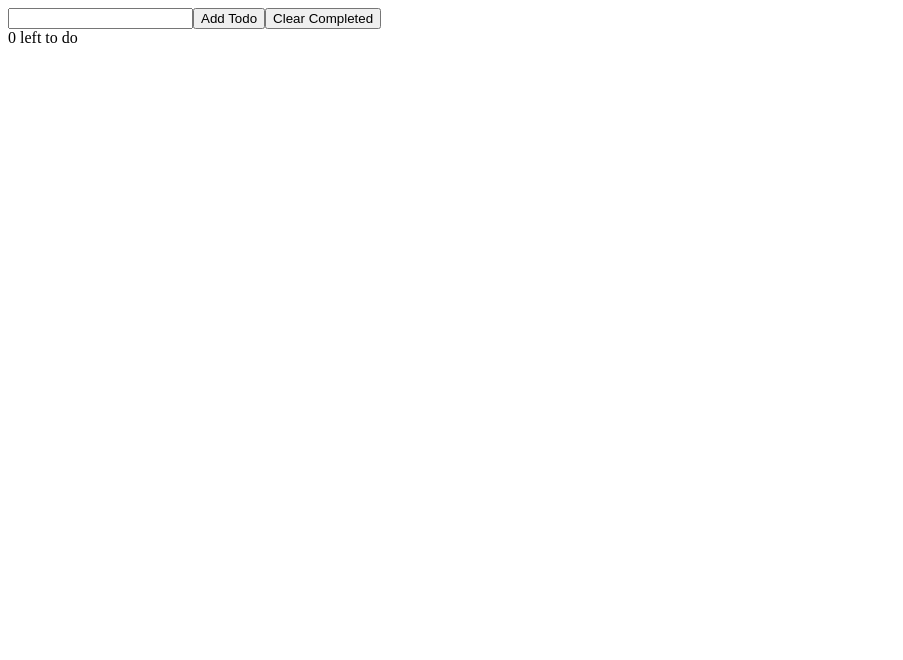
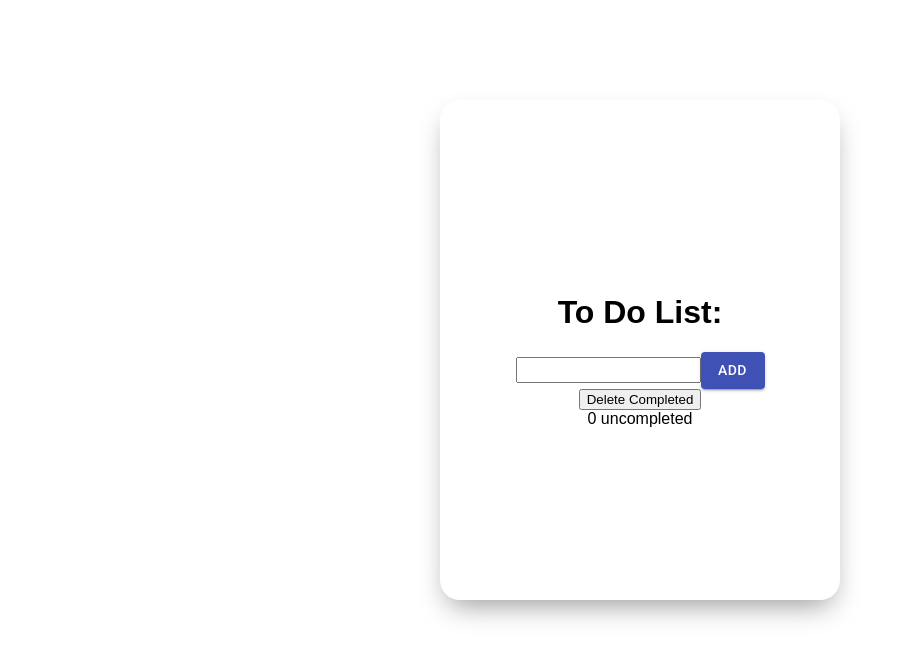
Before and after one commit to alexleybourne/react-to-do-list, a React (Create React App) app: page / in a window 1280 px wide. Shown: the top 660 px of the page, without its empty margins (0-903 px from the left). Built offline with nearby package versions, Linux system fonts and the light colour scheme.

Commit message:
Added material ui

```diff
--- a/package.json
+++ b/package.json
@@ -3,6 +3,7 @@
   "version": "0.1.0",
   "private": true,
   "dependencies": {
+    "@material-ui/core": "^4.8.3",
     "@testing-library/jest-dom": "^4.2.4",
     "@testing-library/react": "^9.3.2",
     "@testing-library/user-event": "^7.1.2",
--- a/public/index.html
+++ b/public/index.html
@@ -9,35 +9,12 @@
       name="description"
       content="Web site created using create-react-app"
     />
-    <link rel="apple-touch-icon" href="%PUBLIC_URL%/logo192.png" />
-    <!--
-      manifest.json provides metadata used when your web app is installed on a
-      user's mobile device or desktop. See https://developers.google.com/web/fundamentals/web-app-manifest/
-    -->
-    <link rel="manifest" href="%PUBLIC_URL%/manifest.json" />
-    <!--
-      Notice the use of %PUBLIC_URL% in the tags above.
-      It will be replaced with the URL of the `public` folder during the build.
-      Only files inside the `public` folder can be referenced from the HTML.
-
-      Unlike "/favicon.ico" or "favicon.ico", "%PUBLIC_URL%/favicon.ico" will
-      work correctly both with client-side routing and a non-root public URL.
-      Learn how to configure a non-root public URL by running `npm run build`.
-    -->
+    <link rel="stylesheet" href="https://fonts.googleapis.com/css?family=Roboto:300,400,500,700&display=swap" />
+    <link rel="stylesheet" href="https://fonts.googleapis.com/icon?family=Material+Icons" />
     <title>React App</title>
   </head>
   <body>
     <noscript>You need to enable JavaScript to run this app.</noscript>
     <div id="root"></div>
-    <!--
-      This HTML file is a template.
-      If you open it directly in the browser, you will see an empty page.
-
-      You can add webfonts, meta tags, or analytics to this file.
-      The build step will place the bundled scripts into the <body> tag.
-
-      To begin the development, run `npm start` or `yarn start`.
-      To create a production bundle, use `npm run build` or `yarn build`.
-    -->
   </body>
 </html>
--- a/src/App.js
+++ b/src/App.js
@@ -1,6 +1,8 @@
 import React, { useState, useRef, useEffect } from 'react';
 import TodoList from './TodoList'
 import uuidv4 from 'uuid/v4'
+import './style.css'
+import Button from '@material-ui/core/Button';
 
 function App(){
   const [todos, setTodos] = useState([])
@@ -50,13 +52,20 @@ function App(){
 
   // Html (JSX)
   return (
+    <div className="container">
     <>
+    <h1>To Do List:</h1>
       <TodoList todos={todos} toggleTodo={toggleTodo}/>
-      <input ref={todoNameRef} type="text" />
-      <button onClick={addTodo}>Add Todo</button>
-      <button onClick={handleClearTodos}>Clear Completed</button>
-      <div>{todos.filter(todo => !todo.complete).length} left to do</div>
+      <>
+        <div>
+          <input ref={todoNameRef} type="text" />
+          <Button variant="contained" color="primary" onClick={addTodo}>Add</Button>
+        </div>
+      </>
+      <button onClick={handleClearTodos}>Delete Completed</button>
+      <div>{todos.filter(todo => !todo.complete).length} uncompleted</div>
     </>
+    </div>
   )
 }
 
--- /dev/null
+++ b/src/style.css
@@ -0,0 +1,26 @@
+body {
+    margin: 0;
+    padding: 0;
+    display: flex;
+    justify-content: center;
+}
+
+.container {
+    font-family: Arial, Helvetica, sans-serif;
+    display: flex;
+    flex-direction: column;
+    min-height: 500px;
+    width: 400px;
+    border-radius: 20px;
+    justify-content: center;
+    align-items: center;
+    margin-top: 25%;
+    -webkit-box-shadow: 0px 13px 28px -8px rgba(0,0,0,0.4);
+    -moz-box-shadow: 0px 13px 28px -8px rgba(0,0,0,0.4);
+    box-shadow: 0px 13px 28px -8px rgba(0,0,0,0.4);
+}
+
+
+input {
+    height: 20px;
+}
```
Also changed, not shown: 1 other file (tests, documents, lock files or other folders).
